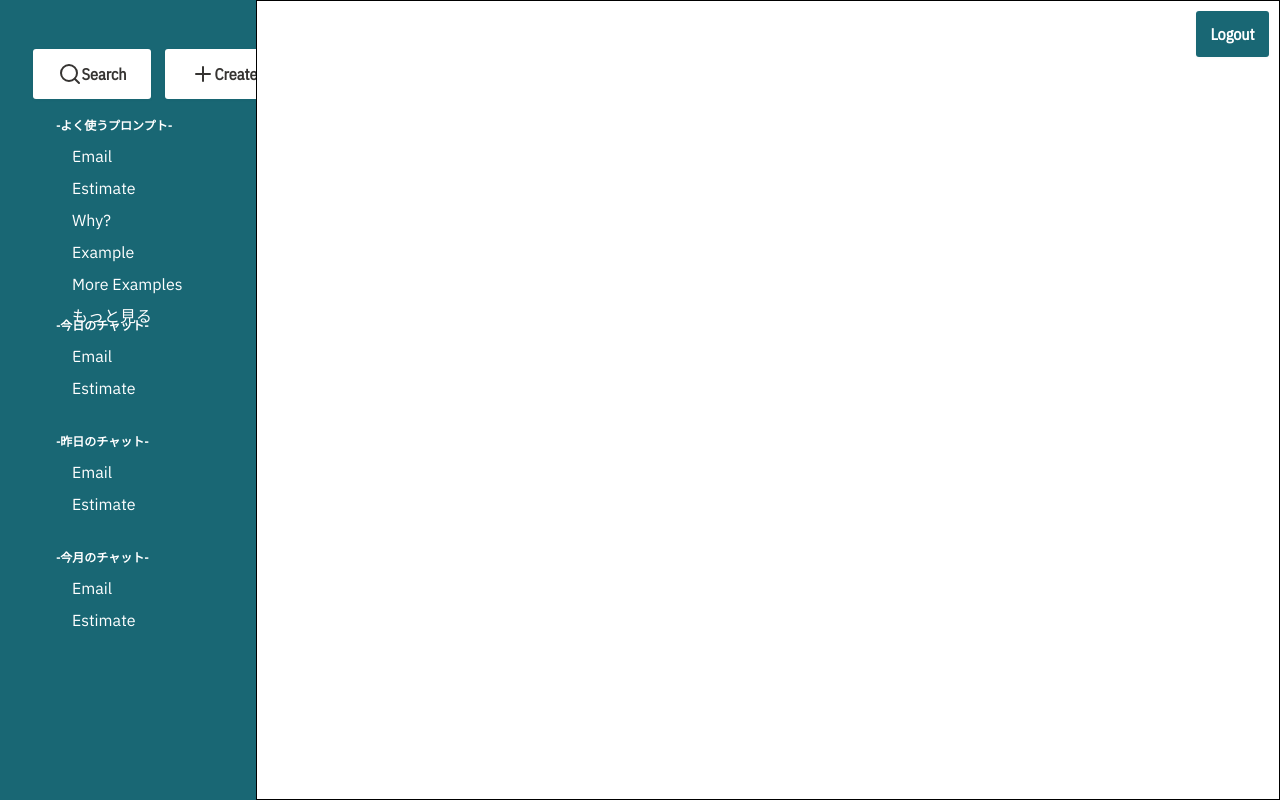
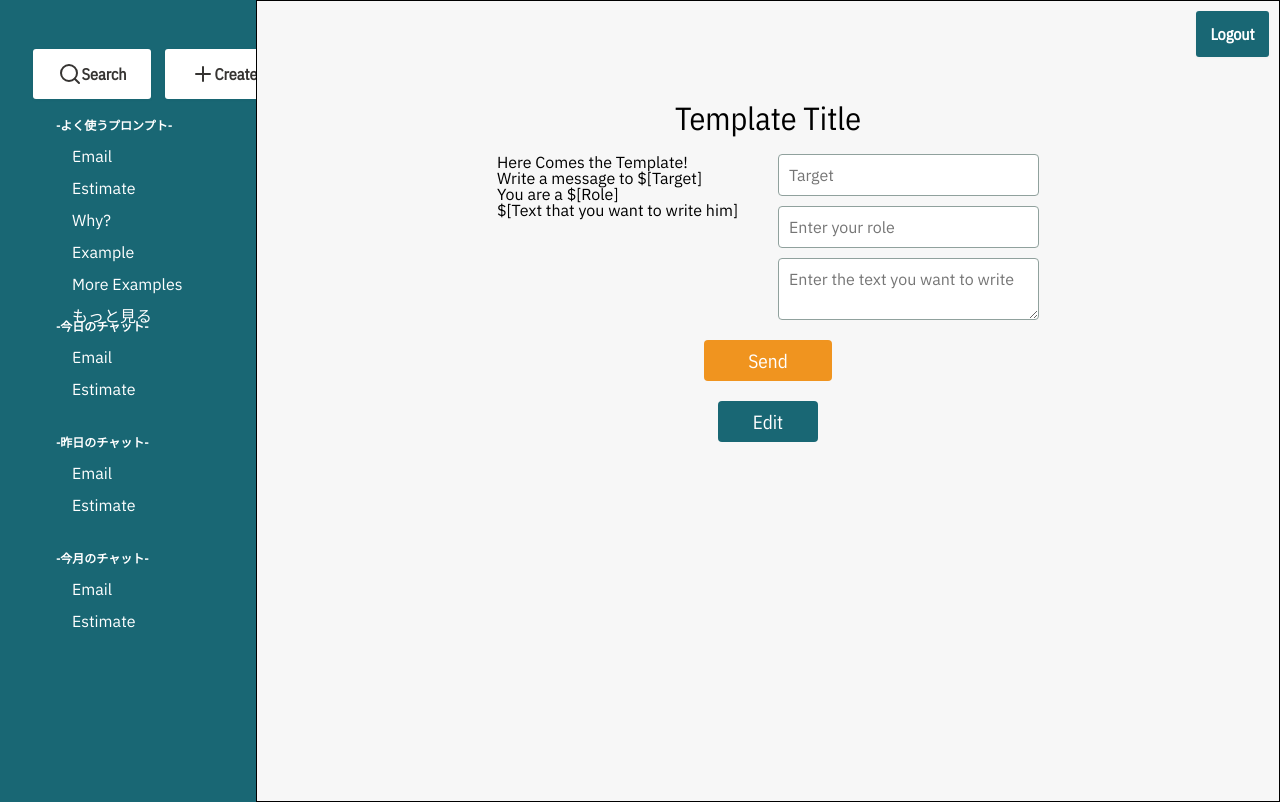
Before and after one commit to dominiksakic/FE_test, a React (Vite) app in the folder magic/: page /homepage/template/1 in a window 1280 px wide. Built offline with nearby package versions, Linux system fonts and the light colour scheme.

Commit message:
feat: add tempalte screen plus css

```diff
--- a/magic/src/components/Template.tsx
+++ b/magic/src/components/Template.tsx
@@ -1,3 +1,35 @@
 export const Template = () => {
-  return null;
+  return (
+    <div className="template-container">
+      <div></div>
+      <div className="template-input-container">
+        <h2>Template Title</h2>
+        <div className="grid-template-container">
+          <div>
+            Here Comes the Template!
+            <br />
+            Write a message to $[Target]
+            <br />
+            You are a $[Role]
+            <br />
+            $[Text that you want to write him]
+          </div>
+          <div className="input-fields">
+            <input type="text" placeholder="Target" className="input-field" />
+            <input
+              type="text"
+              placeholder="Enter your role"
+              className="input-field"
+            />
+            <textarea
+              placeholder="Enter the text you want to write"
+              className="input-field"
+            />
+          </div>
+        </div>
+        <button className="send-btn">Send</button>
+        <button className="edit-btn">Edit</button>
+      </div>
+    </div>
+  );
 };
--- a/magic/src/index.css
+++ b/magic/src/index.css
@@ -471,7 +471,7 @@ li:hover {
 }
 
 .bot-text {
-  color: var(--dark); /* Dark text color for bot messages */
+  color: var(--dark);
   font-family: var(--sans);
   font-size: 1rem;
   line-height: 1.4;
@@ -487,7 +487,93 @@ li:hover {
   outline: none;
 }
 
+/* Template Component Styling */
+.template-container {
+  display: grid;
+  grid-template-rows: 8% 1fr;
+  justify-content: center;
+  height: 100vh;
+  background-color: #f7f7f7;
+  padding: 20px;
+}
+
+.template-input-container {
+  display: flex;
+  flex-direction: column;
+  align-items: center;
+  gap: 20px;
+  width: 100%;
+  max-width: 800px;
+  padding: 20px;
+  border-radius: 8px;
+}
+
+.grid-template-container {
+  display: grid;
+  grid-template-columns: 1fr 1fr;
+  gap: 20px;
+  width: 100%;
+}
+
+.grid-template-container > div:first-child {
+  padding-right: 20px;
+}
+
+.grid-template-container > div:last-child {
+  display: flex;
+  flex-direction: column;
+  gap: 10px;
+  min-width: 250px;
+}
+
+.input-fields {
+  display: flex;
+  flex-direction: column;
+  gap: 10px;
+}
+
+.input-field {
+  padding: 10px;
+  border: 1px solid var(--lightgray);
+  border-radius: 4px;
+  font-size: 1rem;
+  width: 100%;
+  font-family: var(--sans);
+}
+
+.template-placeholder {
+  font-weight: bold;
+  color: var(--dark);
+}
 /* Buttons*/
+
+.edit-btn {
+  border: none;
+  font-family: var(--sans-condensed);
+  font-size: 1.2rem;
+  cursor: pointer;
+  padding: 0.5rem 1rem;
+  display: flex;
+  align-items: center;
+  justify-content: center;
+  transition: background-color 0.3s ease;
+  border-radius: 4px;
+  width: 100px;
+}
+
+.send-btn {
+  background-color: var(--orange);
+  color: white;
+}
+
+.edit-btn {
+  background-color: var(--green);
+  color: white;
+}
+
+.edit-btn:hover {
+  background-color: var(--lightgray);
+}
 
 .send-btn {
   background-color: var(--orange);
@@ -501,12 +587,11 @@ li:hover {
   align-items: center;
   justify-content: center;
   transition: color 0.3s ease, text-decoration 0.3s ease;
-  border-radius: 1.5rem;
+  border-radius: 4px;
   width: 8rem;
 }
-
 .send-btn:hover {
-  color: var(--redorange);
+  background-color: var(--redorange);
 }
 
 .button-5 {
```
